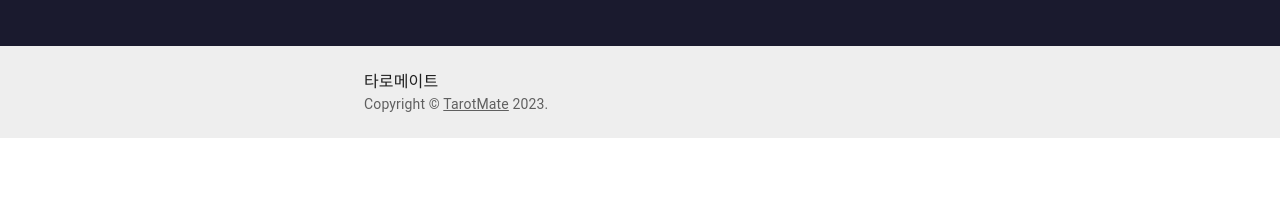
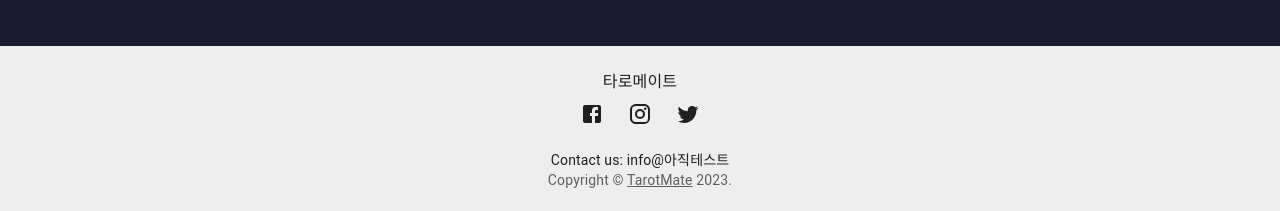
Before and after one commit to kabalport/vite-react-app, a React (Vite) app: page / in a window 1280 px wide. Shown: the part 825-1036 px from the top of the page. Before the commit the page ends 963 px from the top, so only its background shows below. Built offline with nearby package versions, Linux system fonts and the light colour scheme.

Commit message:
header develop2

```diff
--- a/src/layouts/MainLayout/MainFooter.tsx
+++ b/src/layouts/MainLayout/MainFooter.tsx
@@ -1,13 +1,41 @@
+import React from 'react';
 import CssBaseline from '@mui/material/CssBaseline';
 import { createTheme, ThemeProvider } from '@mui/material/styles';
 import Box from '@mui/material/Box';
 import Typography from '@mui/material/Typography';
 import Container from '@mui/material/Container';
 import Link from '@mui/material/Link';
+import Grid from '@mui/material/Grid';
+import IconButton from '@mui/material/IconButton';
+import FacebookIcon from '@mui/icons-material/Facebook';
+import InstagramIcon from '@mui/icons-material/Instagram';
+import TwitterIcon from '@mui/icons-material/Twitter';
+
+function SocialLinks() {
+    return (
+        <Grid container spacing={1} justifyContent="center">
+            <Grid item>
+                <IconButton aria-label="Facebook" color="inherit">
+                    <FacebookIcon />
+                </IconButton>
+            </Grid>
+            <Grid item>
+                <IconButton aria-label="Instagram" color="inherit">
+                    <InstagramIcon />
+                </IconButton>
+            </Grid>
+            <Grid item>
+                <IconButton aria-label="Twitter" color="inherit">
+                    <TwitterIcon />
+                </IconButton>
+            </Grid>
+        </Grid>
+    );
+}
 
 function Copyright() {
     return (
-        <Typography variant="body2" color="text.secondary">
+        <Typography variant="body2" color="text.secondary" align="center">
             {'Copyright © '}
             <Link color="inherit" href="/about">
                 TarotMate
@@ -31,7 +59,6 @@ export default function MainFooter() {
                 }}
             >
                 <CssBaseline />
-
                 <Box
                     component="footer"
                     sx={{
@@ -45,8 +72,12 @@ export default function MainFooter() {
                     }}
                 >
                     <Container maxWidth="sm">
-                        <Typography variant="body1">
+                        <Typography variant="body1" align="center">
                             타로메이트
+                        </Typography>
+                        <SocialLinks />
+                        <Typography variant="body2" sx={{ mt: 2 }} align="center">
+                            Contact us: info@아직테스트
                         </Typography>
                         <Copyright />
                     </Container>
--- a/src/layouts/MainLayout/MainHeader.tsx
+++ b/src/layouts/MainLayout/MainHeader.tsx
@@ -31,7 +31,7 @@ function MainHeader() {
             <List>
                 {navLinks.map((text) => (
                     <ListItem key={text} onClick={toggleDrawer(false)}>
-                        <NavLink to={`/${text.toLowerCase()}`} activeClassName="activeLink">
+                        <NavLink to={`/${text.toLowerCase()}`}>
                             <ListItemText primary={text} />
                         </NavLink>
                     </ListItem>
```
